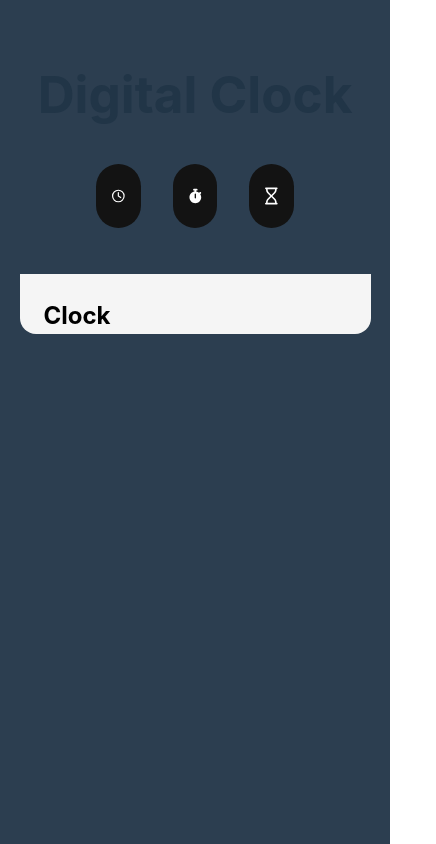
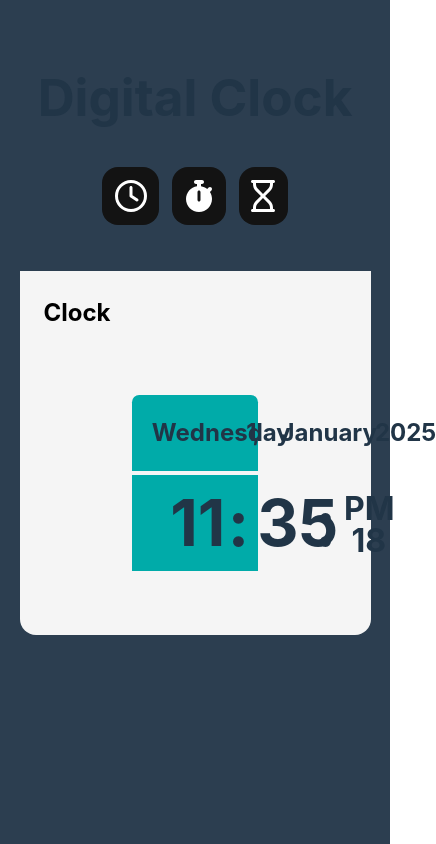
Before and after one commit to Wayfarerdesert/DigitalClock, a React (Vite) app: page /clock in a window 390 px wide. Shown: the whole page, 436 px wide, since content can reach past the window. Built offline with nearby package versions, Linux system fonts and the light colour scheme.

Commit message:
clock component added

```diff
--- a/src/App.css
+++ b/src/App.css
@@ -67,3 +67,12 @@ body {
   position: relative;
   border-radius: 0 0 1em 1em;
 }
+
+@media (max-width: 414px) {
+  .nav-link {
+    padding: .8em;
+    margin: 0 .4em;
+    border-radius: 1em;
+    width: fit-content;
+  }
+}
--- a/src/components/clock/Clock.jsx
+++ b/src/components/clock/Clock.jsx
@@ -1,11 +1,126 @@
-import React from "react";
+import React, { useEffect } from "react";
+
+import "./styles.css";
 
 function Clock() {
+  var updateClock = function () {
+    var now = new Date(),
+      hours = now.getHours(),
+      amPm = hours >= 12 ? "PM" : "AM",
+      minutes = now.getMinutes(),
+      seconds = now.getSeconds(),
+      day = now.getDay(),
+      date = now.getDate(),
+      month = now.getMonth(),
+      year = now.getFullYear();
+
+    var pHours = document.getElementById("hours"),
+      pMinutes = document.getElementById("minute"),
+      pSeconds = document.getElementById("seconds"),
+      pAmPm = document.getElementById("amPm"),
+      pDay = document.getElementById("day"),
+      pDate = document.getElementById("dayNum"),
+      pMonth = document.getElementById("month"),
+      pYear = document.getElementById("year");
+
+    var weekDays = [
+      "Sunday",
+      "Monday",
+      "Tuesday",
+      "Wednesday",
+      "Thursday",
+      "Friday",
+      "Saturday",
+    ];
+
+    // Update the DOM elements
+    if (pDay) pDay.innerHTML = weekDays[day];
+    if (pDate) pDate.innerHTML = date;
+
+    var months = [
+      "January",
+      "February",
+      "March",
+      "April",
+      "May",
+      "June",
+      "July",
+      "August",
+      "September",
+      "October",
+      "November",
+      "December",
+    ];
+
+    if (pMonth) pMonth.innerHTML = months[month];
+    if (pYear) pYear.innerHTML = year;
+
+    if (pHours) {
+      let displayHours;
+
+      if (hours === 0) {
+        displayHours = "00"; // Midnight
+      } else if (hours === 12) {
+        displayHours = "12"; // Noon
+      } else {
+        displayHours = (hours % 12).toString().padStart(2, "0");
+      }
+
+      pHours.innerHTML = displayHours;
+    }
+
+    if (pMinutes) pMinutes.innerHTML = minutes.toString().padStart(2, "0");
+    if (pSeconds) pSeconds.innerHTML = seconds.toString().padStart(2, "0");
+    if (pAmPm) pAmPm.innerHTML = amPm;
+  };
+
+  updateClock();
+  var interval = setInterval(updateClock, 1000);
+  interval;
+
   return (
     <>
       <div className="main-section">
         <div className="clock-holder">
           <h2 className="section-title">Clock</h2>
+          <div className="wrap">
+            <div className="widget">
+              <div className="date">
+                <div id="day" className="day">
+                  Monday
+                </div>
+                <div id="dayNum" className="dayNum">
+                  24
+                </div>
+                <span className="separator">,</span>
+                <div id="month" className="month">
+                  May
+                </div>
+                <div id="year" className="year">
+                  2024
+                </div>
+              </div>
+
+              <div className="clock">
+                <div id="hours" className="hours">
+                  12
+                </div>
+                <div className="dots">:</div>
+                <div id="minute" className="minute">
+                  30
+                </div>
+                <div className="dots">:</div>
+                <div id="secondBox" className="secondBox">
+                  <div id="amPm" className="amPm">
+                    AM
+                  </div>
+                  <div id="seconds" className="seconds">
+                    15
+                  </div>
+                </div>
+              </div>
+            </div>
+          </div>
           <div className="clock"></div>
         </div>
       </div>
--- /dev/null
+++ b/src/components/clock/styles.css
@@ -0,0 +1,65 @@
+.wrap {
+    width: 90%;
+    max-width: 1000px;
+    margin: auto;
+    font-weight: bold;
+    /* background-color: red; */
+}
+
+.widget {
+    width: 40%;
+    margin: 4em auto;
+}
+
+/* .widget>.date>.day,
+.widget>.date>.dayNum,
+.widget>.date>.month,
+.widget>.date>.year {
+    display: inline-block;
+    line-height: 1em;
+} */
+
+.date,
+.clock {
+    display: flex;
+    /* align-items: center; */
+    gap: 0.5rem;
+}
+
+.separator {
+    margin-left: -0.5em;
+    margin-right: 0.5em;
+}
+
+.date {
+    text-align: center;
+    font-size: 1.5em;
+    margin-bottom: .3rem;
+    background-color: rgba(0, 0, 0, .5);
+    background-color: #00ABA9;
+    padding: 20px;
+    width: 100%;
+    border-radius: .3em .3em 0 0;
+}
+
+.clock {
+    width: 100%;
+    padding: 0 .6em;
+    font-size: 4em;
+    text-align: center;
+    background-color: rgba(0, 0, 0, .5);
+    background-color: #00ABA9;
+}
+
+.clock .seconds,
+.clock .amPm {
+    font-size: 2rem;
+}
+
+.clock .amPm {
+    margin-top: 0.3em;
+}
+
+.clock .seconds {
+    margin-top: -0.5em;
+}
```
